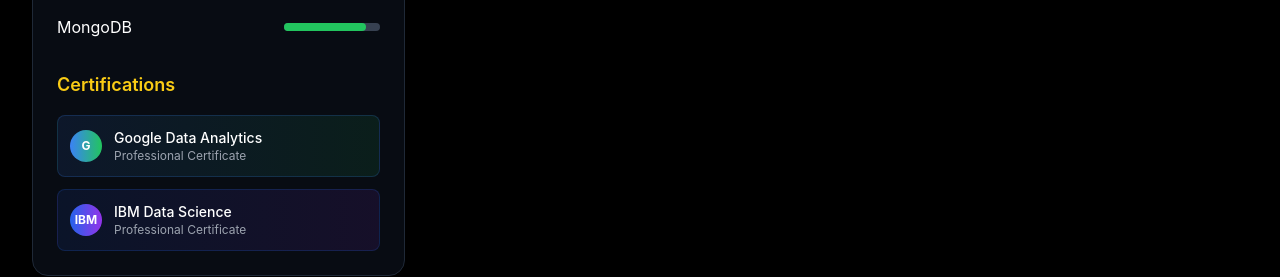
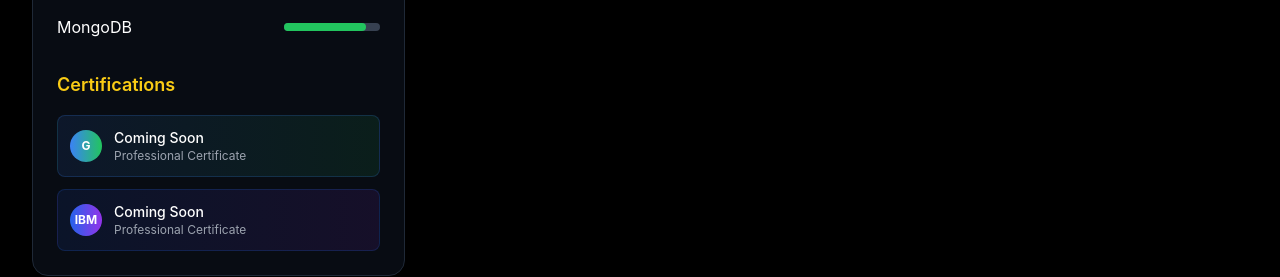
Before and after one commit to MagicSimp/jason-nguy-portfolio, a Next.js app: page / in a window 1280 px wide. Shown: the part 2720-2997 px from the top of the page. Built offline with nearby package versions, Linux system fonts and the light colour scheme.

Commit message:
Certificate status change

```diff
--- a/src/components/AboutSection.tsx
+++ b/src/components/AboutSection.tsx
@@ -180,7 +180,7 @@
                       <span className="text-white text-xs font-bold">G</span>
                     </div>
                     <div>
-                      <div className="text-white font-medium text-sm">Google Data Analytics</div>
+                      <div className="text-white font-medium text-sm">Coming Soon</div>
                       <div className="text-gray-400 text-xs">Professional Certificate</div>
                     </div>
                   </div>
@@ -189,7 +189,7 @@
                       <span className="text-white text-xs font-bold">IBM</span>
                     </div>
                     <div>
-                      <div className="text-white font-medium text-sm">IBM Data Science</div>
+                      <div className="text-white font-medium text-sm">Coming Soon</div>
                       <div className="text-gray-400 text-xs">Professional Certificate</div>
                     </div>
                   </div>
```
